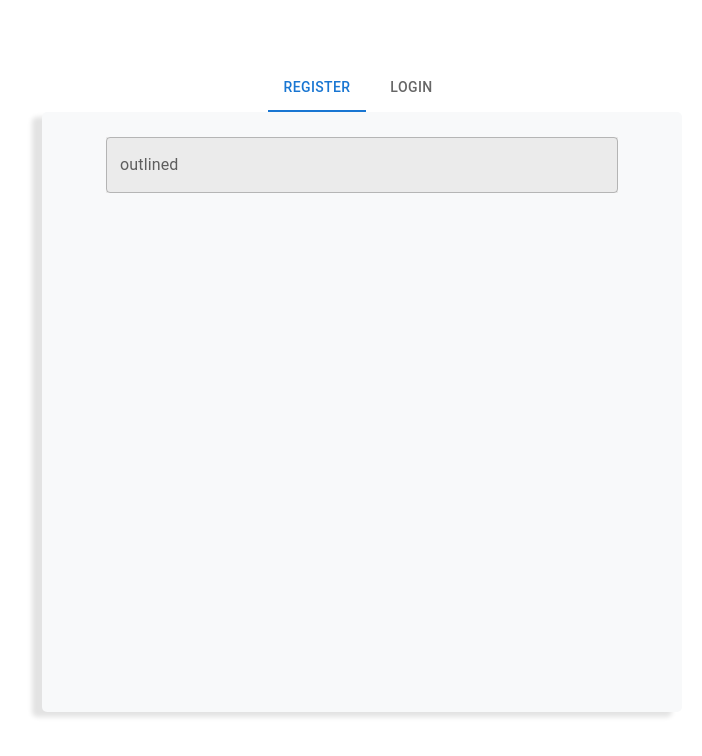
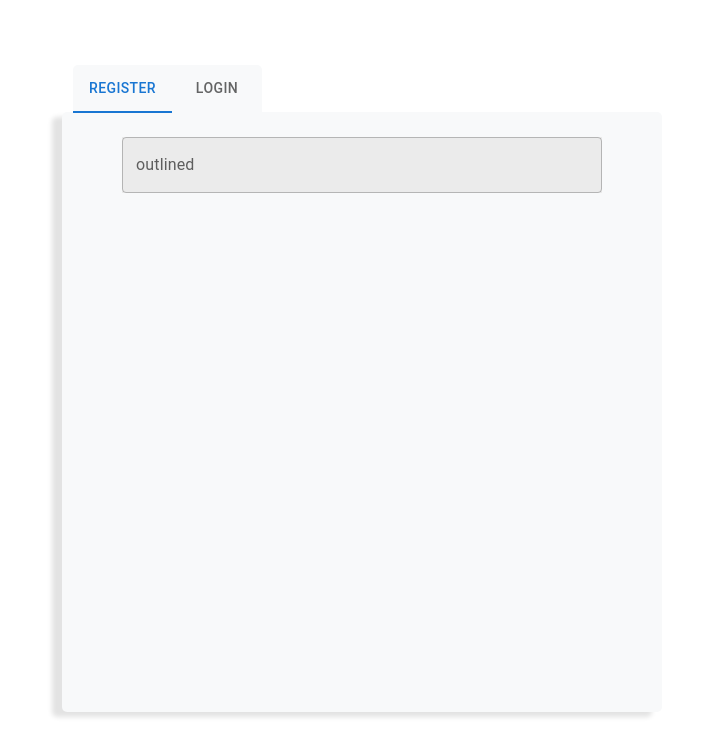
Before and after one commit to Pdhenrique/personal-finance-tracker, a React (Vite) app in the folder FinancePal/: page / in a window 1280 px wide. Shown: the top 756 px of the page, without its empty margins (278-980 px from the left). Built offline with nearby package versions, Linux system fonts and the light colour scheme.

Commit message:
refactor(front-end): add register pagination

```diff
--- a/FinancePal/src/components/RegisterForm/form.styles.tsx
+++ b/FinancePal/src/components/RegisterForm/form.styles.tsx
@@ -5,20 +5,18 @@ export const StyledContainer = styled.div`
     display: flex;
 
     justify-content: center;
-    align-items: center;
 
     flex-direction: column;
 
 
 `
 
-
 export const StyledForm = styled.div`
     display: flex;
     justify-content: center;
 
     height: 600px;
-    width: 50vw;
+    width: 600px;
     margin-top: -25px;
 
     border-radius: 5px;
--- a/FinancePal/src/components/RegisterForm/index.tsx
+++ b/FinancePal/src/components/RegisterForm/index.tsx
@@ -15,10 +15,10 @@ export const RegisterForm = () => {
     <>
       <TabContext value={value}>
         <StyledContainer>
-            <Box sx={{ borderBottom: 1 }}>
-            <TabList onChange={handleChange} aria-label="lab API tabs example">
-                <Tab label="Register" value="1" />
-                <Tab label="Login"    value="2" />
+            <Box sx={{width: '600', marginLeft: '35px' }}>
+            <TabList  onChange={handleChange} aria-label="lab API tabs example">
+                <Tab sx={{backgroundColor: "#F8F9FA", borderTopLeftRadius: 5}} label="Register" value="1" />
+                <Tab sx={{backgroundColor: "#F8F9FA",  borderTopRightRadius: 5}} label="Login"    value="2" />
             </TabList>
             </Box>
             <TabPanel value="1">
```
